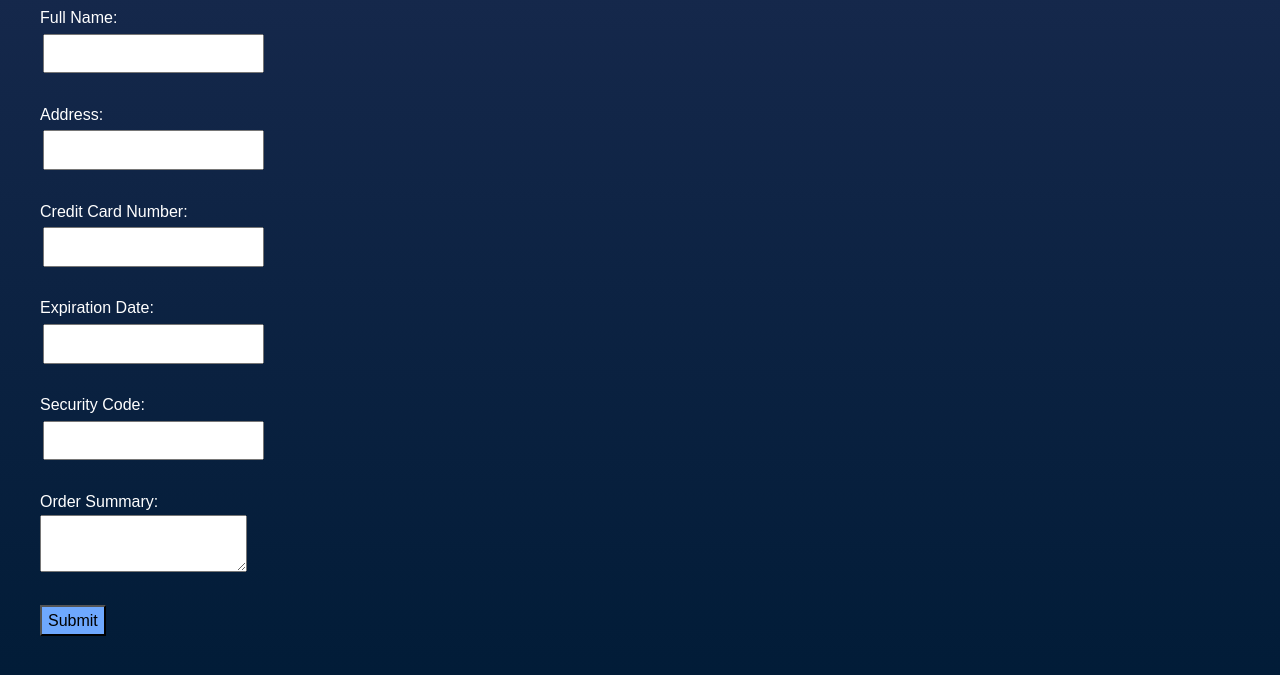
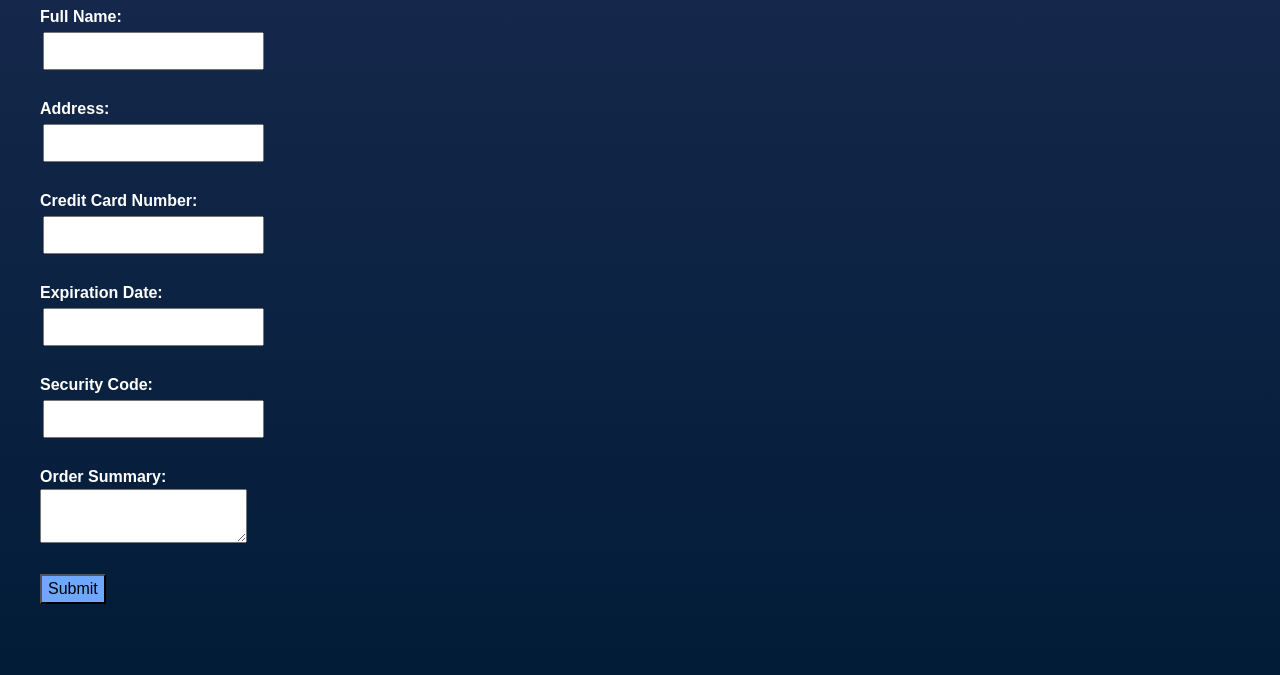
Before and after one commit to KrishP-Coder/Final-Project-IST-256_Group-9, a plain HTML site: page billingDetails.html in a window 1280 px wide. Shown: the part 71-746 px from the top of the page. Drawn offline with nearby package versions, Linux system fonts and the light colour scheme.

Commit message:
Add styles for billing page labels and forms

```diff
--- a/style.css
+++ b/style.css
@@ -110,3 +110,11 @@ body.finalization h2 {
     min-height: 100vh;
     padding: 20px 40px;
 }
+
+.billing-page label {
+    font-weight: bold;
+}
+
+.billing-page form {
+    line-height: 1.5;
+}
```
